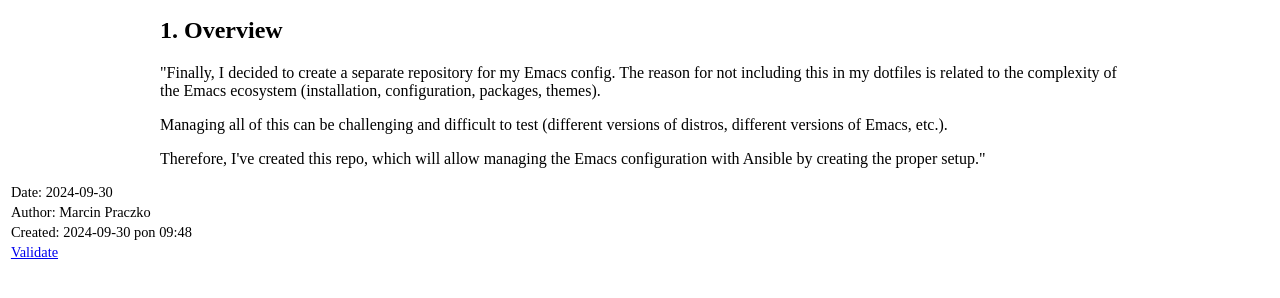
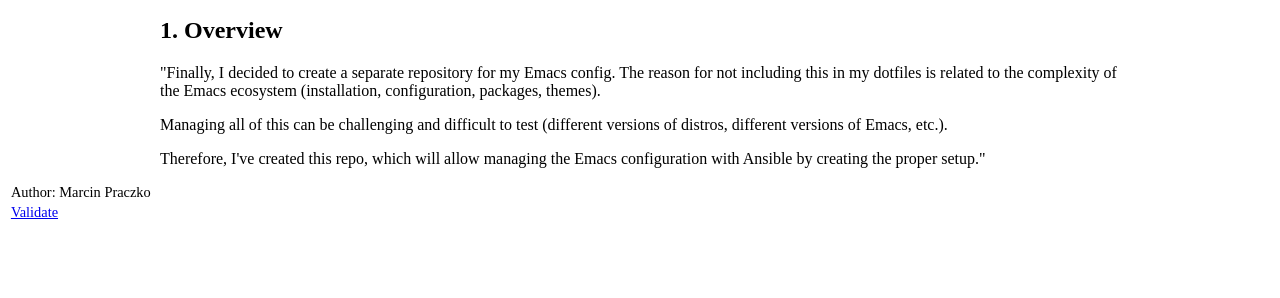
Before and after one commit to marcinpraczko/mposl-emacs-ansible-config, a plain HTML site: page docs/index.html in a window 1280 px wide. Shown: the part 146-444 px from the top of the page. Drawn offline with Linux system fonts and the light colour scheme.

Commit message:
Minor upate

```diff
--- a/docs/index.html
+++ b/docs/index.html
@@ -227,9 +227,7 @@ setup."
 </div>
 </div>
 <div id="postamble" class="status">
-<p class="date">Date: 2024-09-30</p>
 <p class="author">Author: Marcin Praczko</p>
-<p class="date">Created: 2024-09-30 pon 09:48</p>
 <p class="validation"><a href="https://validator.w3.org/check?uri=referer">Validate</a></p>
 </div>
 </body>
```
